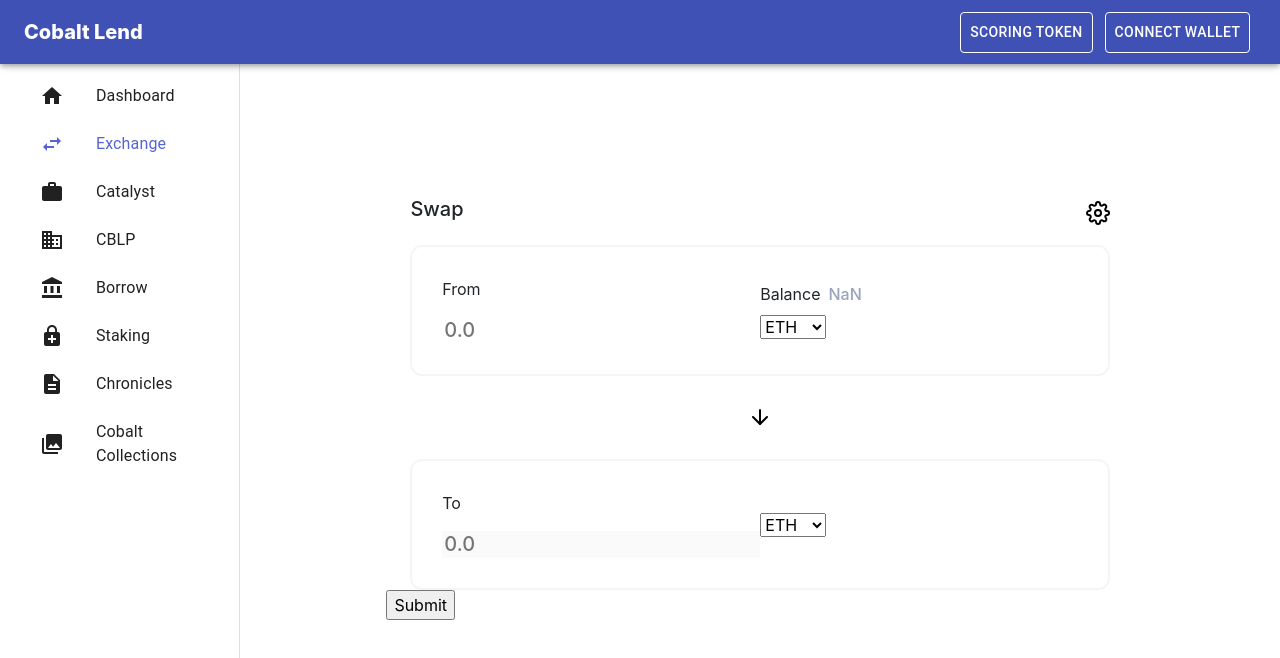
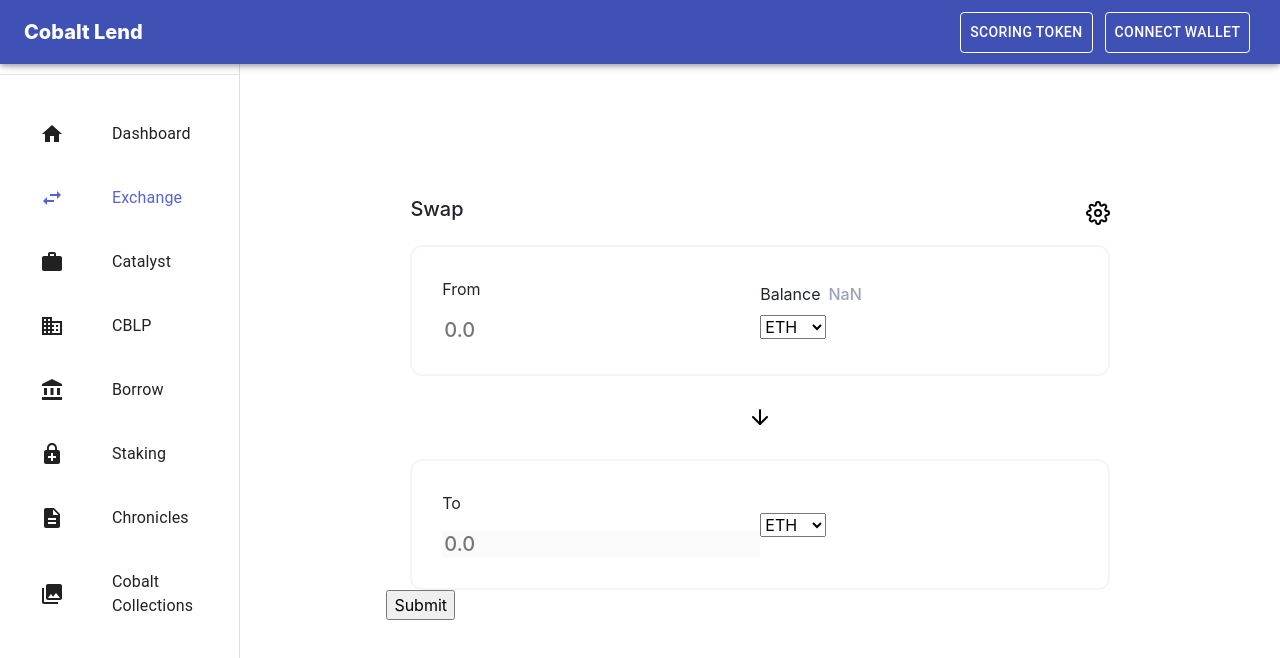
Before and after one commit to SheteSmit/TungstenGroupProject, a React (Create React App) app: page /chromium in a window 1280 px wide. Shown: the top 658 px of the page. Built offline with nearby package versions, Linux system fonts and the light colour scheme.

Commit message:
Refactored

```diff
--- a/src/components/Container.js
+++ b/src/components/Container.js
@@ -1,5 +1,6 @@
 import './swap.css';
 import styled from 'styled-components';
+
 export default function Container({ children }) {
   return (
     <SwapWrapper>
--- a/src/components/CustomDrawer.js
+++ b/src/components/CustomDrawer.js
@@ -17,6 +17,7 @@ import {
 } from '@material-ui/icons';
 import styled from 'styled-components';
 import { Link, useLocation } from 'react-router-dom';
+
 const SidebarItems = [
   { icon: <Home />, text: 'Dashboard', link: '' },
   { icon: <SwapHoriz />, text: 'Exchange', link: 'chromium' },
@@ -25,16 +26,15 @@ const SidebarItems = [
   { icon: <AccountBalance />, text: 'Borrow', link: 'lend' },
   { icon: <EnhancedEncryption />, text: 'Staking', link: 'staking' },
   { icon: <Description />, text: 'Chronicles', link: 'chronicles' },
-  {
-    icon: <Collections />,
-    text: 'Cobalt Collections',
-    link: 'cobaltcollections',
-  },
+  { icon: <Collections />, text: 'Cobalt Collections', link: 'cobaltcollections' },
 ];
 const StyledLink = styled(Link)`
   text-decoration: none !important;
   color: inherit;
 `;
+function ListItemLink(props) {
+  return <ListItem button component="a" {...props} />;
+}
 
 export default function CustomDrawer() {
   const location = useLocation();
@@ -58,7 +58,11 @@ export default function CustomDrawer() {
             }}>
             {item.icon}
           </ListItemIcon>
-          <ListItemText primary={item.text} />
+          <ListItemLink href={item.link}>
+
+            <ListItemText primary={item.text} />
+          </ListItemLink>
+
         </ListItem>
       </StyledLink>
     );
@@ -71,8 +75,8 @@ export default function CustomDrawer() {
           src="CobaltLogo.jpg"
           style={{ width: '50%', marginTop: '5%' }}
           alt="logo"
-        />
-        <StyledDivider /> */}
+        /> */}
+        <StyledDivider />
         <StyledList> {Lists}</StyledList>
       </StyledDrawer>
     </>
```
Also changed, not shown: src/components/updater.jsx (deleted).
